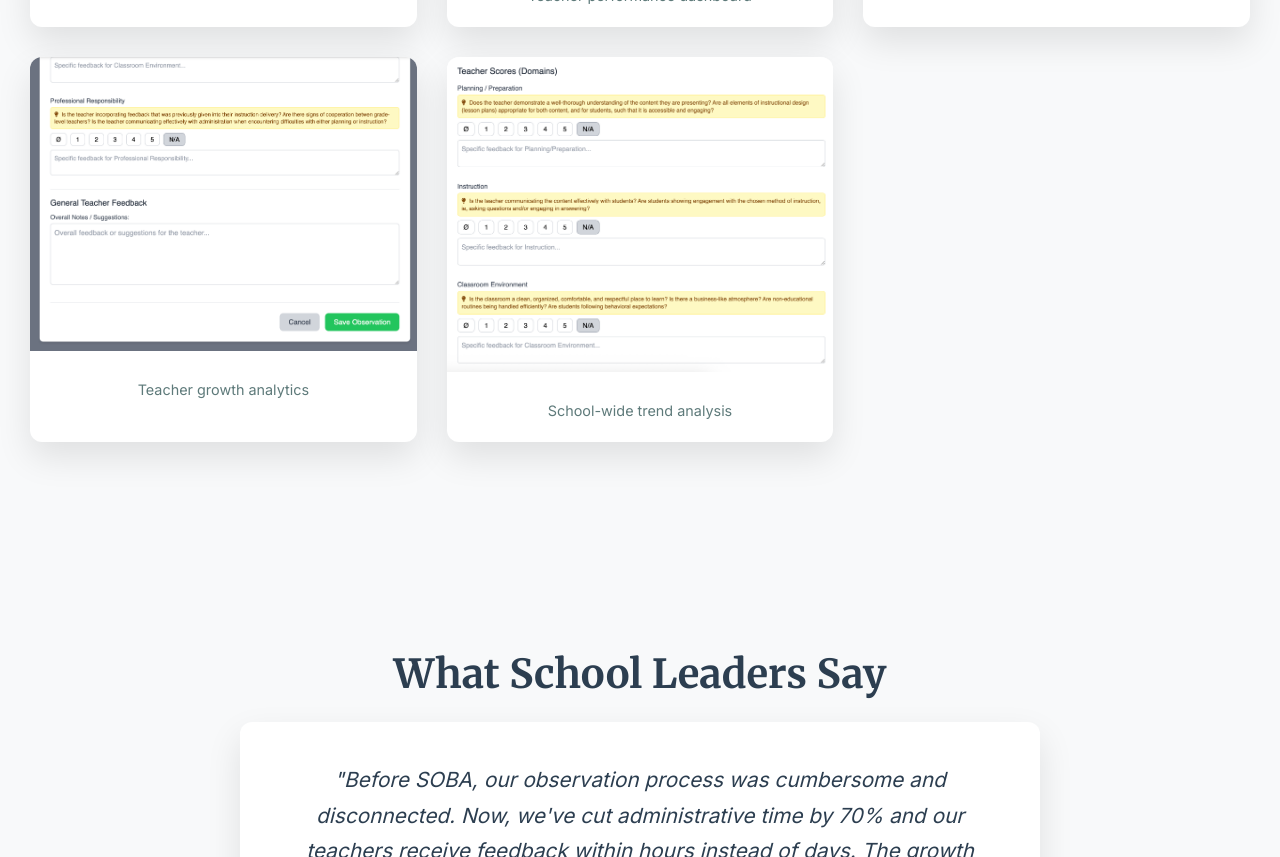
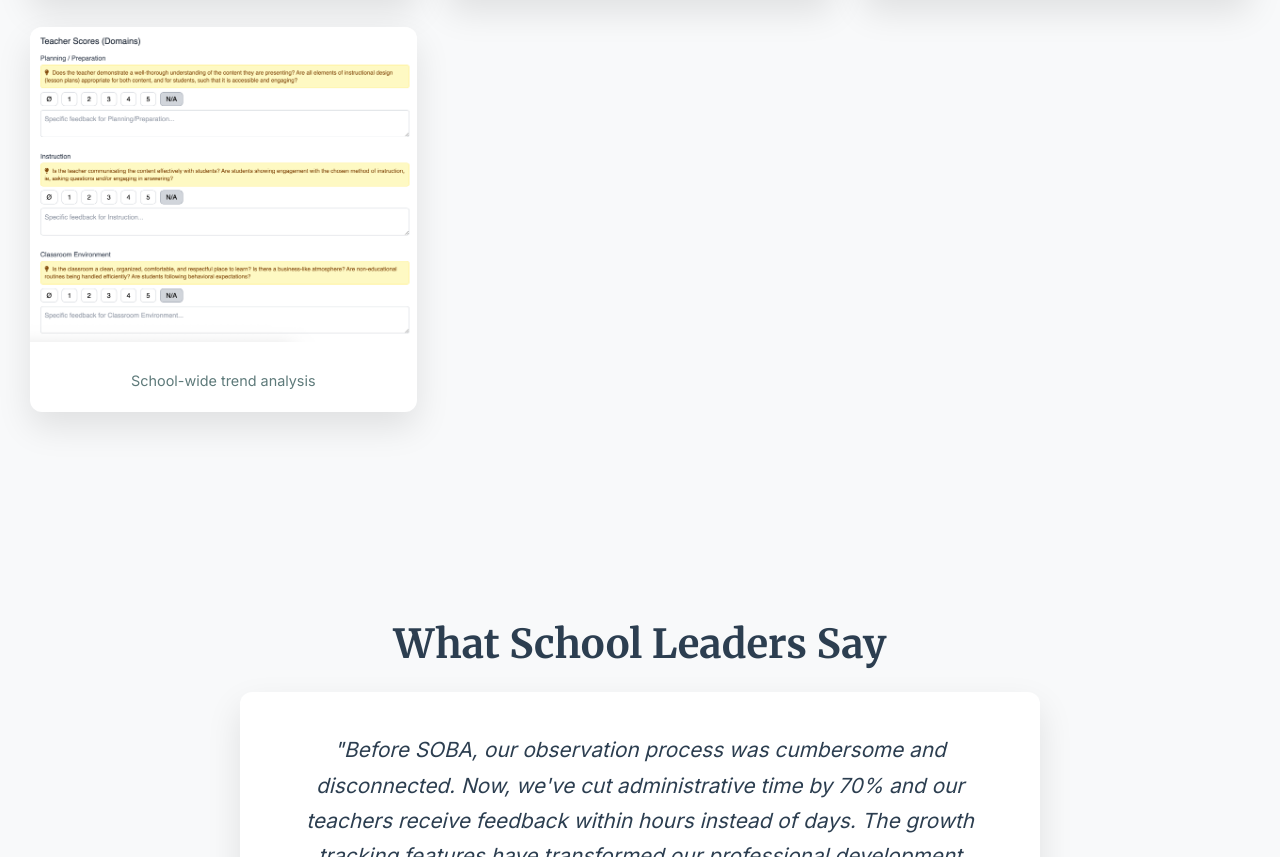
Before and after one commit to DARIENBATHALTER/quiettools, a website: page galleries/soba.html in a window 1280 px wide. Shown: the part 2791-3648 px from the top of the page. Drawn offline with Linux system fonts and the light colour scheme.

Commit message:
Add individual favicons for each tool page and remove 4th screenshot from SOBA page

```diff
--- a/galleries/soba.html
+++ b/galleries/soba.html
@@ -8,6 +8,7 @@
     <link rel="preconnect" href="https://fonts.gstatic.com" crossorigin>
     <link href="https://fonts.googleapis.com/css2?family=Inter:wght@300;400;500;600;700&family=Merriweather:wght@300;400;700&display=swap" rel="stylesheet">
     <link rel="stylesheet" href="https://cdnjs.cloudflare.com/ajax/libs/font-awesome/6.4.0/css/all.min.css">
+    <link rel="icon" type="image/svg+xml" href="soba-favicon.svg">
     <link rel="stylesheet" href="../styles.css">
     <style>
         /* Global Styles */
@@ -556,10 +557,6 @@
                     <div class="showcase-caption">Professional development insights</div>
                 </div>
 
-                <div class="showcase-item">
-                    <img src="../images/ClassroomObservation4.png" alt="Growth Analytics" onclick="window.open(this.src, '_blank')">
-                    <div class="showcase-caption">Teacher growth analytics</div>
-                </div>
 
                 <div class="showcase-item">
                     <img src="../images/ClassroomObservation5.png" alt="Trend Analysis" onclick="window.open(this.src, '_blank')">
```
Also changed, not shown: galleries/inventory.html (+1 -0 lines), galleries/podcast.html (+1 -0 lines), galleries/wasabi.html (+1 -0 lines), galleries/youtube.html (+1 -0 lines), galleries/inventory-favicon.svg (added), galleries/podcast-favicon.svg (added), galleries/soba-favicon.svg (added), galleries/wasabi-favicon.svg (added), galleries/youtube-favicon.svg (added), images/ClassroomObservation1.png, images/ClassroomObservation2.png, images/ClassroomObservation3.png, images/ClassroomObservation4.png (deleted), 2 other files.
